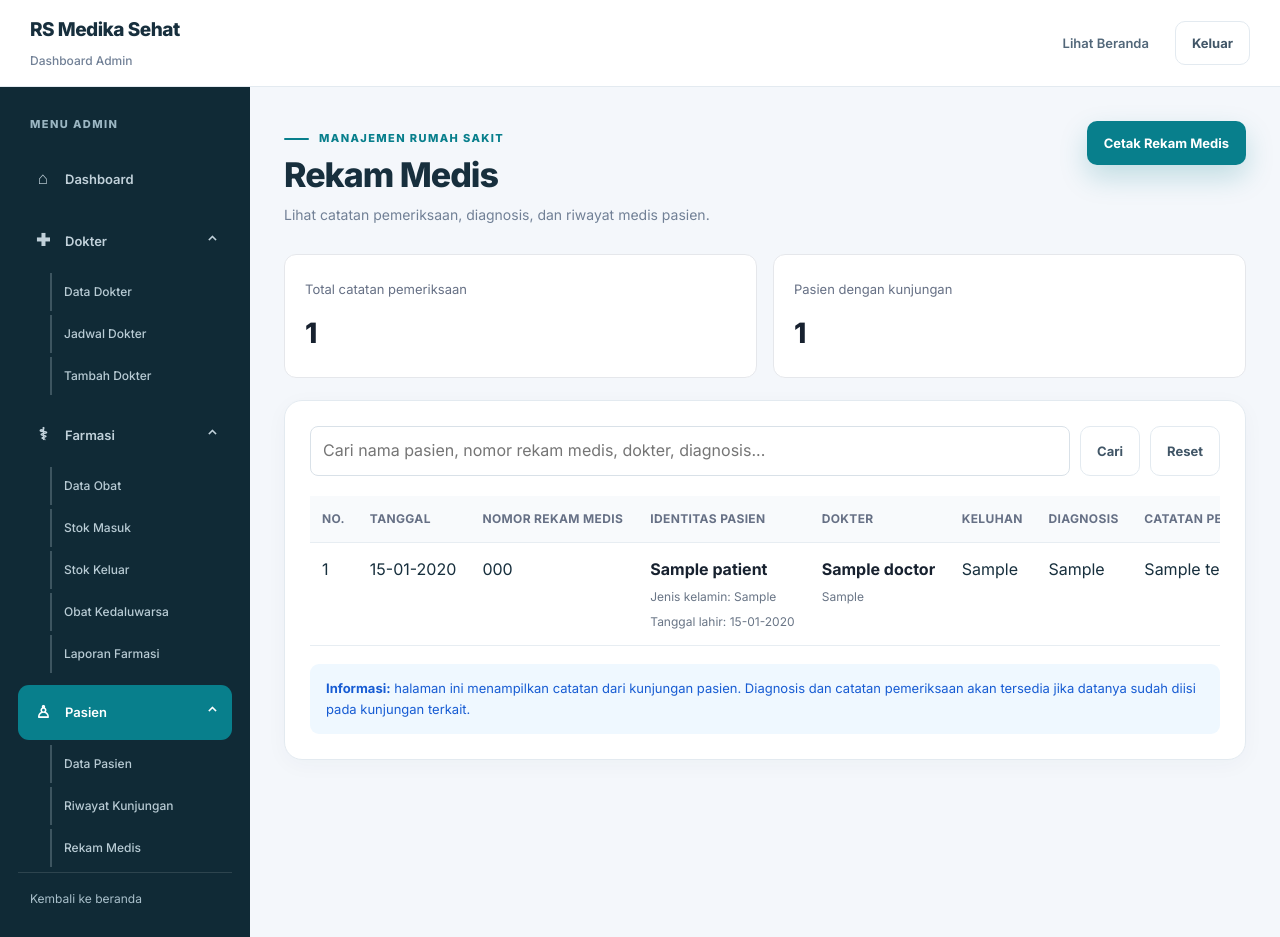
After one commit to chanjr227/sistem-rumah-sakit, a PHP site: page /admin/pasien/rekam_medis.php in a window 1280 px wide. The commit adds this page. Run offline with PHP 8.4, Linux system fonts and the light colour scheme; the visitor is signed in with stand-in values (Sample User, id 1); tables that the repository leaves empty or names only in its code hold one stand-in row (values such as "Sample post").

Commit message:
rekam medis

```diff
--- a/admin/partials/sidebar.php
+++ b/admin/partials/sidebar.php
@@ -59,9 +59,14 @@ $isPatientPage = $isPatientDirectory && in_array(
         'edit_pasien.php',
         'detail_pasien.php',
         'riwayat_kunjungan.php',
+        'rekam_medis.php',
     ],
     true
 );
+
+// Deteksi halaman Rekam Medis
+$isMedicalRecordPage = $isPatientDirectory
+    && $currentPage === 'rekam_medis.php';
 
 // Deteksi halaman Detail Pasien
 $isPatientDetail = $isPatientDirectory
@@ -235,6 +240,13 @@ $homeUrl = '/rumah_sakit/index.php';
                     Riwayat Kunjungan
                 </a>
 
+                <a
+                    href="<?= $patientUrl ?>rekam_medis.php"
+                    class="admin-submenu-link <?= $isMedicalRecordPage ? 'active' : '' ?>"
+                    <?= $isMedicalRecordPage ? 'aria-current="page"' : '' ?>>
+                    Rekam Medis
+                </a>
+
             </div>
         </div>
 
--- /dev/null
+++ b/admin/pasien/rekam_medis.php
@@ -0,0 +1,507 @@
+<?php
+
+declare(strict_types=1);
+
+require_once __DIR__ . '/../auth.php';
+require_once __DIR__ . '/../../config/database.php';
+
+requireAdminLogin();
+
+function rekamEscape(mixed $value): string
+{
+    return htmlspecialchars((string) $value, ENT_QUOTES, 'UTF-8');
+}
+
+$connection = getDatabaseConnection();
+
+$search = trim((string) ($_GET['search'] ?? ''));
+
+$records = [];
+$totalRecords = 0;
+$totalPatients = 0;
+$errorMessage = null;
+
+try {
+    $where = '';
+    $params = [];
+
+    if ($search !== '') {
+        $where = '
+            WHERE p.name LIKE :patient_name
+               OR p.medical_record_number LIKE :medical_record
+               OR d.name LIKE :doctor_name
+               OR pv.diagnosis LIKE :diagnosis
+        ';
+
+        $keyword = '%' . $search . '%';
+
+        $params = [
+            'patient_name' => $keyword,
+            'medical_record' => $keyword,
+            'doctor_name' => $keyword,
+            'diagnosis' => $keyword,
+        ];
+    }
+
+    $sql = "
+        SELECT
+            pv.id,
+            pv.visit_date,
+            pv.complaint,
+            pv.diagnosis,
+            pv.notes,
+            pv.status,
+            p.id AS patient_id,
+            p.name AS patient_name,
+            p.medical_record_number,
+            p.gender,
+            p.date_of_birth,
+            d.name AS doctor_name,
+            d.specialty
+        FROM patient_visits pv
+        INNER JOIN patients p ON p.id = pv.patient_id
+        INNER JOIN doctors d ON d.id = pv.doctor_id
+        $where
+        ORDER BY pv.visit_date DESC, pv.id DESC
+    ";
+
+    $statement = $connection->prepare($sql);
+    $statement->execute($params);
+
+    $records = $statement->fetchAll(PDO::FETCH_ASSOC);
+
+    $totalRecords = (int) $connection->query(
+        'SELECT COUNT(*) FROM patient_visits'
+    )->fetchColumn();
+
+    $totalPatients = (int) $connection->query(
+        'SELECT COUNT(DISTINCT patient_id) FROM patient_visits'
+    )->fetchColumn();
+} catch (PDOException $exception) {
+    error_log('Load medical records error: ' . $exception->getMessage());
+
+    $errorMessage =
+        'Data rekam medis gagal dimuat. Periksa struktur tabel pasien, dokter, dan kunjungan.';
+}
+
+?>
+
+<!DOCTYPE html>
+<html lang="id">
+
+<head>
+    <meta charset="UTF-8">
+    <meta name="viewport" content="width=device-width, initial-scale=1.0">
+
+    <title>Rekam Medis - RS Medika Sehat</title>
+
+    <link rel="stylesheet" href="../../css/base.css">
+    <link rel="stylesheet" href="../../css/pages/admin.css">
+    <script src="../../js/pages/admin.js" defer></script>
+
+    <style>
+        .rekam-stats {
+            display: grid;
+            grid-template-columns: repeat(2, minmax(0, 1fr));
+            gap: 16px;
+            margin-bottom: 22px;
+        }
+
+        .rekam-stat {
+            padding: 20px;
+            background: var(--panel, #fff);
+            border: 1px solid var(--border, #e5e7eb);
+            border-radius: 12px;
+        }
+
+        .rekam-stat-label {
+            color: #667085;
+            font-size: 13px;
+        }
+
+        .rekam-stat-number {
+            display: block;
+            margin-top: 8px;
+            font-size: 28px;
+            font-weight: 800;
+            color: #17212f;
+        }
+
+        .rekam-toolbar {
+            display: flex;
+            flex-wrap: wrap;
+            gap: 12px;
+            margin-bottom: 20px;
+        }
+
+        .rekam-search {
+            display: flex;
+            flex: 1;
+            flex-wrap: wrap;
+            gap: 10px;
+        }
+
+        .rekam-search input {
+            flex: 1;
+            min-width: 200px;
+            min-height: 42px;
+            padding: 10px 12px;
+            border: 1px solid var(--border, #d9e1e8);
+            border-radius: 8px;
+            font: inherit;
+        }
+
+        .rekam-table-wrap {
+            width: 100%;
+            overflow-x: auto;
+        }
+
+        .rekam-table {
+            width: 100%;
+            min-width: 1100px;
+            border-collapse: collapse;
+        }
+
+        .rekam-table th,
+        .rekam-table td {
+            padding: 13px 12px;
+            text-align: left;
+            vertical-align: top;
+            border-bottom: 1px solid #e7edf2;
+        }
+
+        .rekam-table th {
+            background: #f8fafc;
+            color: #667085;
+            font-size: 12px;
+            text-transform: uppercase;
+            letter-spacing: .03em;
+        }
+
+        .rekam-patient {
+            font-weight: 700;
+            color: #17212f;
+        }
+
+        .rekam-muted {
+            margin-top: 4px;
+            color: #697586;
+            font-size: 12px;
+        }
+
+        .rekam-badge {
+            display: inline-block;
+            padding: 5px 9px;
+            border-radius: 20px;
+            background: #e7f8ef;
+            color: #18794e;
+            font-size: 12px;
+            font-weight: 700;
+        }
+
+        .rekam-empty {
+            padding: 35px 16px !important;
+            text-align: center !important;
+            color: #667085;
+        }
+
+        .rekam-error {
+            padding: 16px;
+            border-radius: 9px;
+            background: #fee4e2;
+            color: #b42318;
+        }
+
+        .rekam-note {
+            margin-top: 18px;
+            padding: 14px 16px;
+            border-radius: 9px;
+            background: #eff8ff;
+            color: #175cd3;
+            font-size: 13px;
+            line-height: 1.6;
+        }
+
+        @media (max-width: 600px) {
+            .rekam-stats {
+                grid-template-columns: 1fr;
+            }
+
+            .rekam-search {
+                width: 100%;
+            }
+
+            .rekam-search input {
+                min-width: 0;
+                width: 100%;
+            }
+        }
+
+        @media print {
+            @page {
+                size: A4 landscape;
+                margin: 10mm;
+            }
+
+            .admin-header,
+            .admin-sidebar,
+            .rekam-toolbar,
+            .rekam-note {
+                display: none !important;
+            }
+
+            .admin-layout,
+            .admin-main {
+                display: block !important;
+                width: 100% !important;
+                margin: 0 !important;
+                padding: 0 !important;
+            }
+
+            .rekam-table-wrap {
+                overflow: visible;
+            }
+
+            .rekam-table {
+                min-width: 0;
+                font-size: 9px;
+            }
+
+            .rekam-table th,
+            .rekam-table td {
+                padding: 6px;
+                border: 1px solid #ccc;
+            }
+
+            .rekam-stat {
+                padding: 10px;
+            }
+        }
+    </style>
+</head>
+
+<body class="admin-page">
+
+    <?php require __DIR__ . '/../partials/header.php'; ?>
+
+    <div class="admin-layout">
+
+        <?php require __DIR__ . '/../partials/sidebar.php'; ?>
+
+        <main class="admin-main" id="dashboard">
+
+            <div class="admin-page-heading">
+                <div>
+                    <p class="eyebrow">Manajemen rumah sakit</p>
+                    <h1>Rekam Medis</h1>
+                    <p class="admin-intro">
+                        Lihat catatan pemeriksaan, diagnosis, dan riwayat medis pasien.
+                    </p>
+                </div>
+
+                <button
+                    type="button"
+                    class="btn btn-primary"
+                    onclick="window.print()">
+                    Cetak Rekam Medis
+                </button>
+            </div>
+
+            <?php require __DIR__ . '/../partials/flash_message.php'; ?>
+
+            <?php if ($errorMessage !== null): ?>
+
+                <section class="admin-panel rekam-error" role="alert">
+                    <?= rekamEscape($errorMessage) ?>
+                </section>
+
+            <?php else: ?>
+
+                <div class="rekam-stats">
+
+                    <div class="rekam-stat">
+                        <span class="rekam-stat-label">
+                            Total catatan pemeriksaan
+                        </span>
+
+                        <strong class="rekam-stat-number">
+                            <?= number_format($totalRecords) ?>
+                        </strong>
+                    </div>
+
+                    <div class="rekam-stat">
+                        <span class="rekam-stat-label">
+                            Pasien dengan kunjungan
+                        </span>
+
+                        <strong class="rekam-stat-number">
+                            <?= number_format($totalPatients) ?>
+                        </strong>
+                    </div>
+
+                </div>
+
+                <section class="admin-panel">
+
+                    <div class="rekam-toolbar">
+                        <form
+                            class="rekam-search"
+                            method="get"
+                            action="rekam_medis.php">
+
+                            <input
+                                type="search"
+                                name="search"
+                                placeholder="Cari nama pasien, nomor rekam medis, dokter, diagnosis..."
+                                value="<?= rekamEscape($search) ?>">
+
+                            <button class="btn btn-secondary" type="submit">
+                                Cari
+                            </button>
+
+                            <a
+                                class="btn btn-secondary"
+                                href="rekam_medis.php">
+                                Reset
+                            </a>
+                        </form>
+                    </div>
+
+                    <div class="rekam-table-wrap">
+
+                        <table class="rekam-table">
+
+                            <thead>
+                                <tr>
+                                    <th>No.</th>
+                                    <th>Tanggal</th>
+                                    <th>Nomor Rekam Medis</th>
+                                    <th>Identitas Pasien</th>
+                                    <th>Dokter</th>
+                                    <th>Keluhan</th>
+                                    <th>Diagnosis</th>
+                                    <th>Catatan Pemeriksaan</th>
+                                    <th>Status</th>
+                                </tr>
+                            </thead>
+
+                            <tbody>
+
+                                <?php if ($records === []): ?>
+
+                                    <tr>
+                                        <td colspan="9" class="rekam-empty">
+                                            Belum ada catatan rekam medis yang sesuai.
+                                        </td>
+                                    </tr>
+
+                                <?php else: ?>
+
+                                    <?php foreach ($records as $index => $record): ?>
+
+                                        <?php
+                                        $birthDate = $record['date_of_birth'] ?? '';
+                                        $birthLabel = '-';
+
+                                        if ($birthDate !== '') {
+                                            $timestamp = strtotime((string) $birthDate);
+
+                                            if ($timestamp !== false) {
+                                                $birthLabel = date('d-m-Y', $timestamp);
+                                            }
+                                        }
+
+                                        $visitDate = strtotime(
+                                            (string) $record['visit_date']
+                                        );
+
+                                        $visitDateLabel = $visitDate !== false
+                                            ? date('d-m-Y', $visitDate)
+                                            : '-';
+                                        ?>
+
+                                        <tr>
+                                            <td><?= $index + 1 ?></td>
+
+                                            <td>
+                                                <?= rekamEscape($visitDateLabel) ?>
+                                            </td>
+
+                                            <td>
+                                                <?= rekamEscape(
+                                                    $record['medical_record_number'] ?: '-'
+                                                ) ?>
+                                            </td>
+
+                                            <td>
+                                                <div class="rekam-patient">
+                                                    <?= rekamEscape($record['patient_name']) ?>
+                                                </div>
+
+                                                <div class="rekam-muted">
+                                                    Jenis kelamin:
+                                                    <?= rekamEscape($record['gender'] ?: '-') ?>
+                                                </div>
+
+                                                <div class="rekam-muted">
+                                                    Tanggal lahir:
+                                                    <?= rekamEscape($birthLabel) ?>
+                                                </div>
+                                            </td>
+
+                                            <td>
+                                                <div class="rekam-patient">
+                                                    <?= rekamEscape($record['doctor_name']) ?>
+                                                </div>
+
+                                                <div class="rekam-muted">
+                                                    <?= rekamEscape($record['specialty'] ?: '-') ?>
+                                                </div>
+                                            </td>
+
+                                            <td>
+                                                <?= rekamEscape($record['complaint'] ?: '-') ?>
+                                            </td>
+
+                                            <td>
+                                                <?= rekamEscape($record['diagnosis'] ?: '-') ?>
+                                            </td>
+
+                                            <td>
+                                                <?= rekamEscape($record['notes'] ?: '-') ?>
+                                            </td>
+
+                                            <td>
+                                                <span class="rekam-badge">
+                                                    <?= rekamEscape($record['status']) ?>
+                                                </span>
+                                            </td>
+                                        </tr>
+
+                                    <?php endforeach; ?>
+
+                                <?php endif; ?>
+
+                            </tbody>
+
+                        </table>
+
+                    </div>
+
+                    <div class="rekam-note">
+                        <strong>Informasi:</strong>
+                        halaman ini menampilkan catatan dari kunjungan pasien.
+                        Diagnosis dan catatan pemeriksaan akan tersedia jika
+                        datanya sudah diisi pada kunjungan terkait.
+                    </div>
+
+                </section>
+
+            <?php endif; ?>
+
+        </main>
+    </div>
+
+</body>
+
+</html>
```
